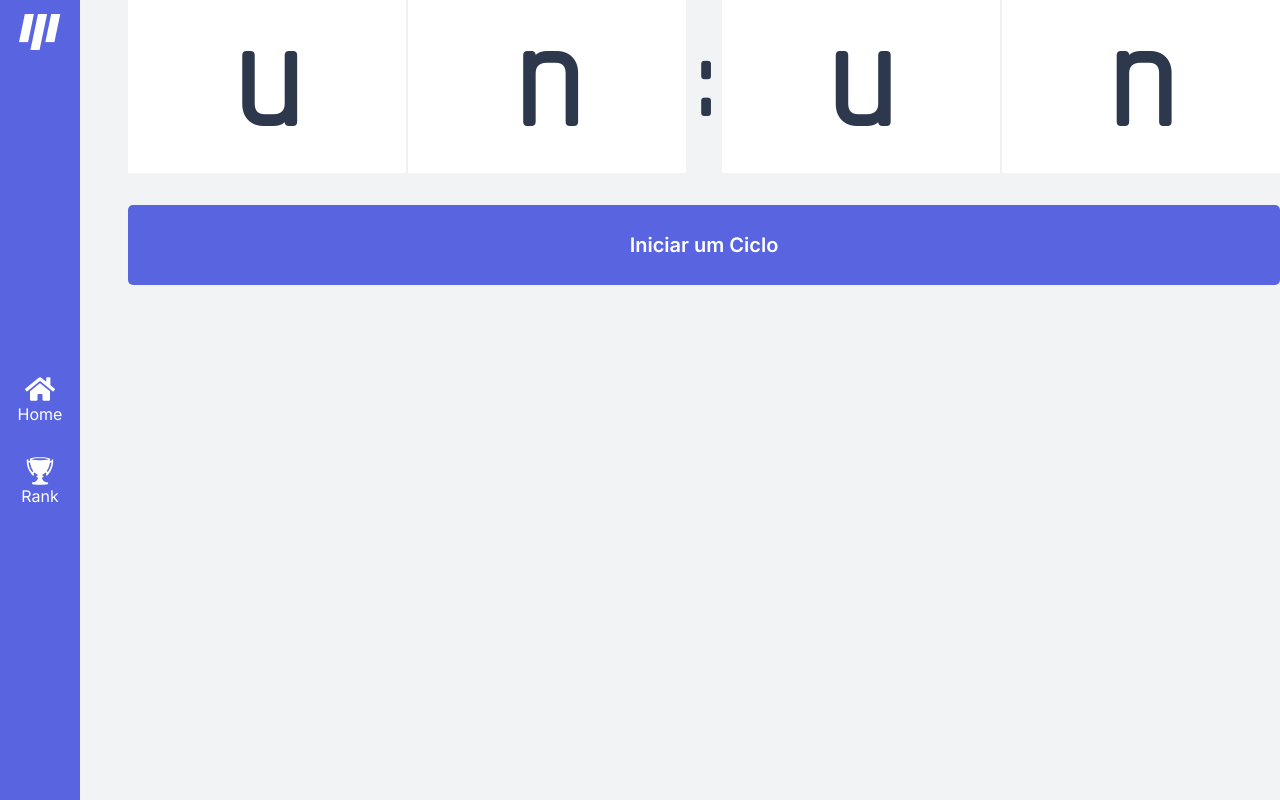
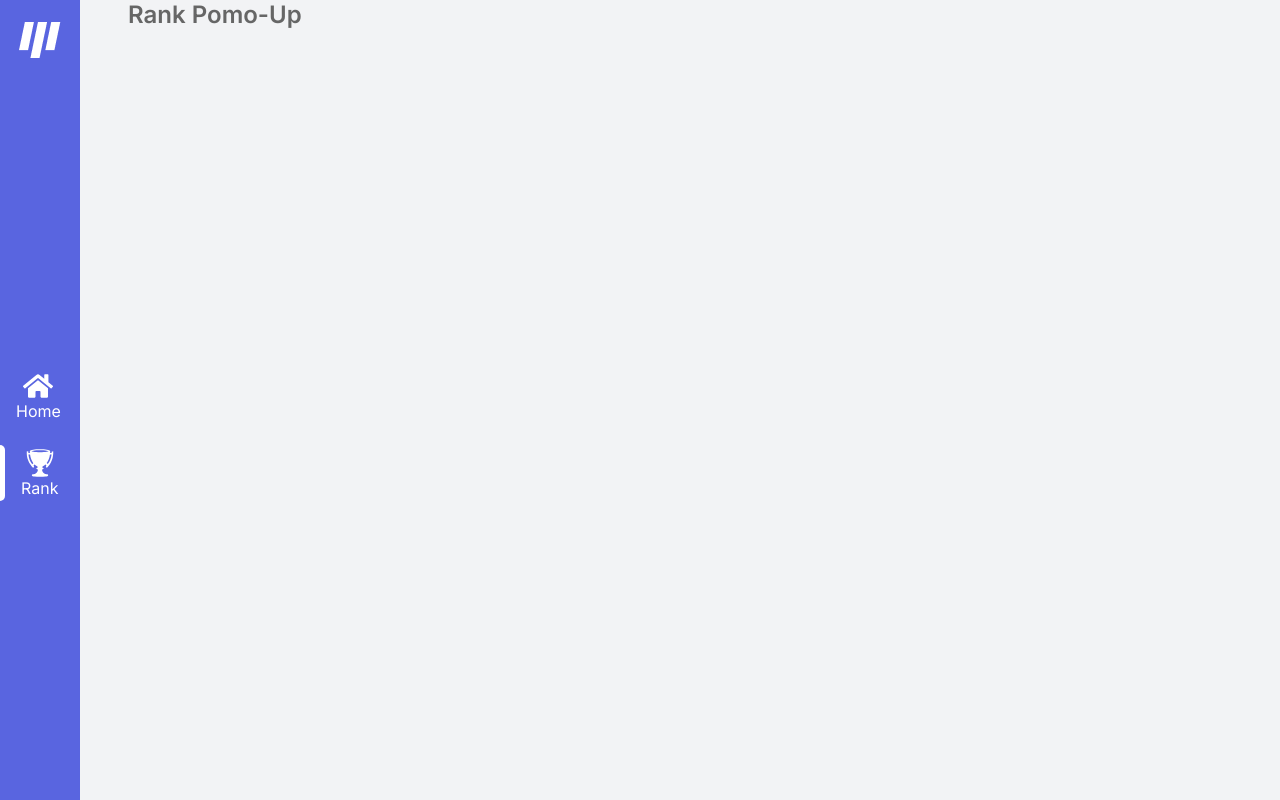
Before and after one commit to leoreisdias/pomoUp-react_next, a Next.js app: page /ranking in a window 1280 px wide. Built offline with nearby package versions, Linux system fonts and the light colour scheme.

Commit message:
feat(style): white div before the side bar option selected

```diff
--- a/src/components/SideBar.tsx
+++ b/src/components/SideBar.tsx
@@ -1,5 +1,6 @@
 import React from 'react';
 import Link from 'next/link'
+import { useRouter } from 'next/router'
 import { FaHome } from 'react-icons/fa';
 import { GiTrophy } from 'react-icons/gi';
 
@@ -7,6 +8,8 @@ import styles from '../styles/components/Siderbar.module.css';
 import { motion } from 'framer-motion';
 
 const SideBar = () => {
+  const { pathname } = useRouter();
+
   return (
     <aside className={styles.container}>
       <div>
@@ -14,16 +17,26 @@ const SideBar = () => {
       </div>
       <div className={styles.menu}>
         <Link href="/">
+          <span>
+            {pathname == '/' &&
+              <div className={styles.selectedOption}></div>
+            }
             <motion.div whileHover={{ scale: 1.1 }}>
               <FaHome size={30} />
               Home
             </motion.div>
+          </span>
         </Link>
         <Link href="/ranking">
-          <motion.div whileHover={{ scale: 1.1 }}>
+          <span>
+            {pathname == '/ranking' &&
+              <div className={styles.selectedOption}></div>
+            }
+            <motion.div whileHover={{ scale: 1.1 }} >
               <GiTrophy size={30} />
                     Rank
             </motion.div>
+          </span>
         </Link>
       </div>
     </aside>
--- a/src/contexts/ProfileContext.tsx
+++ b/src/contexts/ProfileContext.tsx
@@ -1,5 +1,6 @@
 import axios from "axios";
 import Cookies from "js-cookie";
+import { GetServerSideProps } from "next";
 import { createContext, ReactNode, useContext, useState } from "react";
 import { GithubUsernameModal } from "../components/GithubUsernameModal";
 
--- a/src/pages/ranking.tsx
+++ b/src/pages/ranking.tsx
@@ -6,9 +6,13 @@ import styles from '../styles/pages/Ranking.module.css';
 
 const Ranking = () => {
   return (
-    <>
-      <Countdown />
-    </>
+    <section className={styles.wrapper}>
+      <div className={styles.container}>
+        <header>
+          <h2>Rank Pomo-Up</h2>
+        </header>
+      </div>
+    </section>
 
   );
 }
--- a/src/styles/components/Siderbar.module.css
+++ b/src/styles/components/Siderbar.module.css
@@ -7,36 +7,45 @@
 
     height: 100vh;
     width: 5rem;
-
     background: #5965E0;
 }
 
 .container > div:first-child{
-    flex: 1;
-    height: 100%;
+    display: flex;
+    justify-content: center;
 }
 
 .container .menu{
-    flex: 1;
-
     display: flex;
     flex-direction: column;
+
+    color: white;
+}
+
+.menu span {
+    width: 5rem;
+    display: flex;
     justify-content: flex-start;
     align-items: center;
-
-    color: white;
-
-}
-
-.container .menu div{
-    display: flex;
-    flex-direction: column;
-    justify-content: center;
-    align-items: center;
-
     cursor: pointer;
 }
 
-.container .menu div:last-child{
-    margin-top: 2rem;
+.menu span:last-child{
+  margin-top: 1rem;
 }
+
+.menu span div:last-child{
+  display: flex;
+  flex-direction: column;
+  align-items: center;
+  margin-left: 1rem;
+}
+
+
+.selectedOption{
+  width: 5px;
+  height: 56px;
+  margin: 0.5rem 0;
+  background-color: var(--white);
+  border-radius: 0 5px 5px 0;
+}
```
Also changed, not shown: src/pages/index.tsx (+5 -3 lines). Lines whose indentation alone changed are shown as unchanged.
